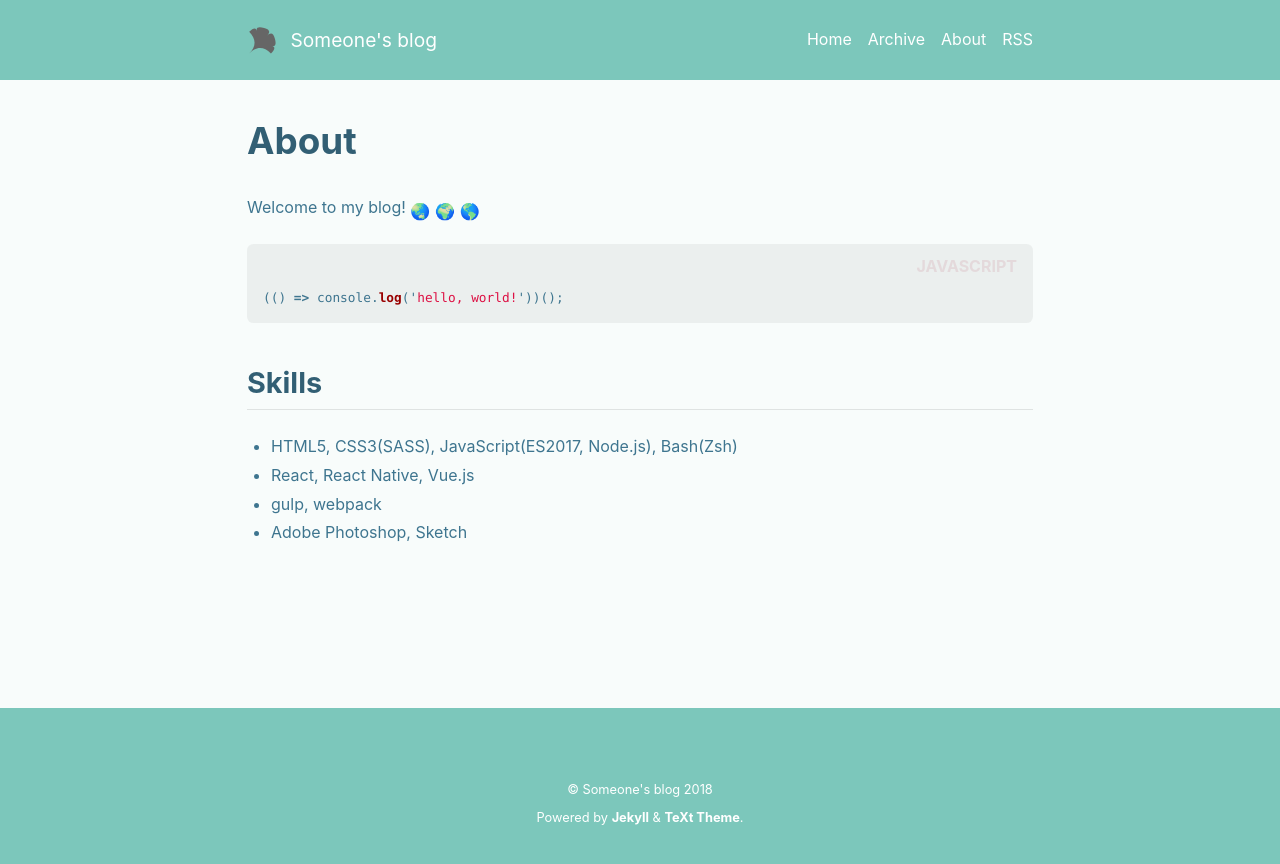
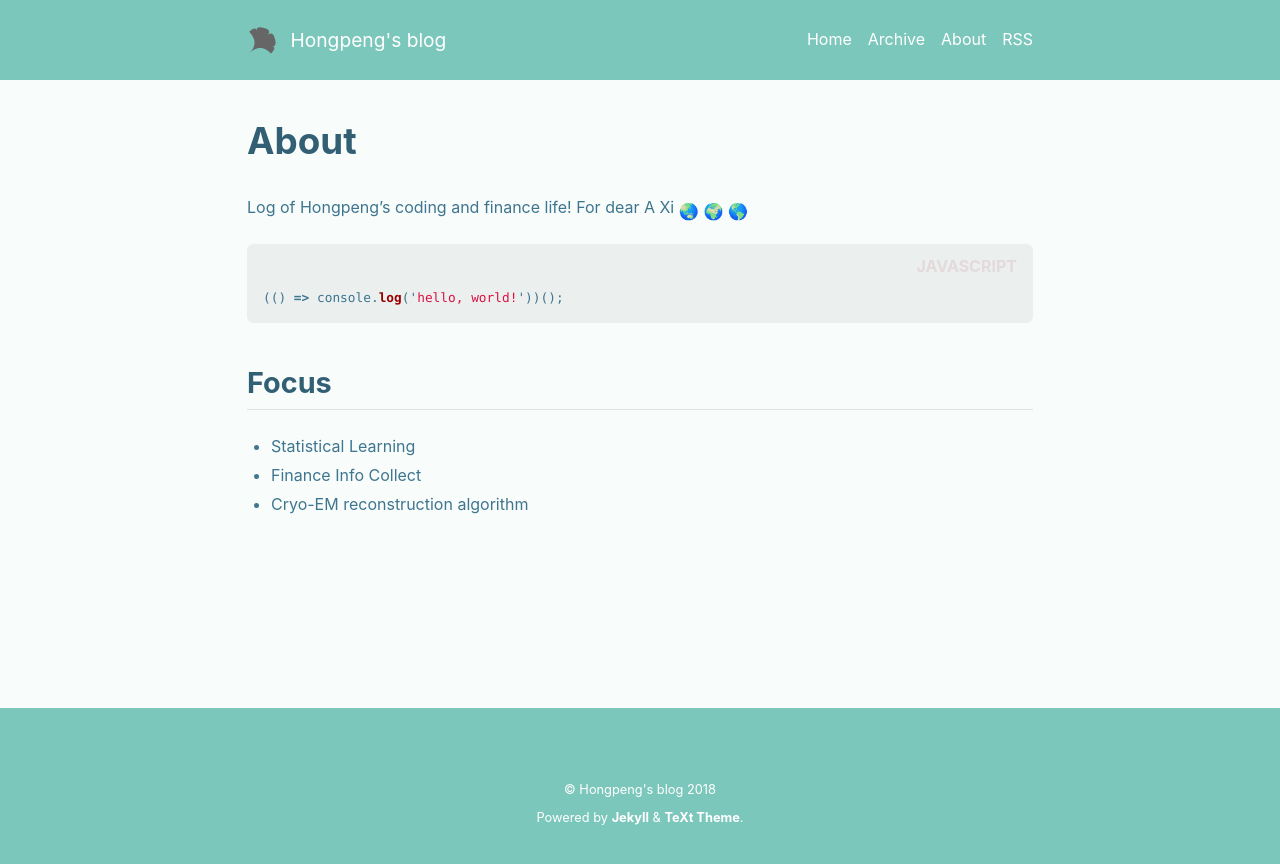
Before and after one commit to HongpengM/HongpengM.github.io, a Jekyll site: the page built from about.md, in a window 1280 px wide. Shown: the top 864 px of the page. Built offline with Jekyll 4.4.1, drawn with Linux system fonts in a browser that asks for light colours; nearby versions of some CDN libraries; emoji names are drawn with the system emoji font.

```diff
--- a/Gemfile
+++ b/Gemfile
@@ -6,3 +6,4 @@ gemspec
 
 # gem 'tzinfo-data', platforms: [:mingw, :mswin, :x64_mingw]
 # gem 'wdm', '>= 0.1.0' if Gem.win_platform?
+gem 'tzinfo-data', platforms: [:mingw, :mswin, :x64_mingw]
--- a/_config.yml
+++ b/_config.yml
@@ -15,9 +15,9 @@ text_color_theme: forest #eg: default | dark | forest | ocean | chocolate | oran
 ## Base settings ##
 # url:  #the base hostname & protocol for your site e.g. https://www.someone.com
 baseurl: /
-title: Someone's blog
+title: Hongpeng's blog
 description: > #this means to ignore newlines until "nav_lists:"
-  Someone's Blog
+  Hongpeng's blog
 
 nav_lists:
   - titles:
@@ -39,7 +39,7 @@ nav_lists:
 
 ## Language & timezone ##
 lang: en #the language of your site, eg: en(English), zh(简体中文), zh-Hans(简体中文), zh-Hant(繁體中文)
-timezone: Asia/Shanghai #see https://en.wikipedia.org/wiki/List_of_tz_database_time_zones for the available values
+timezone: Asia/Hong_Kong #see https://en.wikipedia.org/wiki/List_of_tz_database_time_zones for the available values
 
 ## Author & social ##
 author:
@@ -80,7 +80,7 @@ leancloud:
   # app_key:  #LeanCloud App key
   # app_class:  #LeanCloud App class
 
-# mathjax: true
+mathjax: true
 # mathjax_autoNumber: true
 # mermaid: true
 # chart: true
--- a/about.md
+++ b/about.md
@@ -8,15 +8,15 @@ titles:
 key: page-about
 ---
 
-Welcome to my blog! :earth_asia: :earth_africa: :earth_americas:
+Log of Hongpeng's coding and finance life!
+For dear A Xi
+ :earth_asia: :earth_africa: :earth_americas:
 
 {% highlight javascript %}
 (() => console.log('hello, world!'))();
 {% endhighlight %}
 
-## Skills
-
-- HTML5, CSS3(SASS), JavaScript(ES2017, Node.js), Bash(Zsh)
-- React, React Native, Vue.js
-- gulp, webpack
-- Adobe Photoshop, Sketch
+## Focus
+- Statistical Learning
+- Finance Info Collect
+- Cryo-EM reconstruction algorithm
```
Also changed, not shown: _posts/2018-4-29-Openning.md (added, +19 -0 lines).
